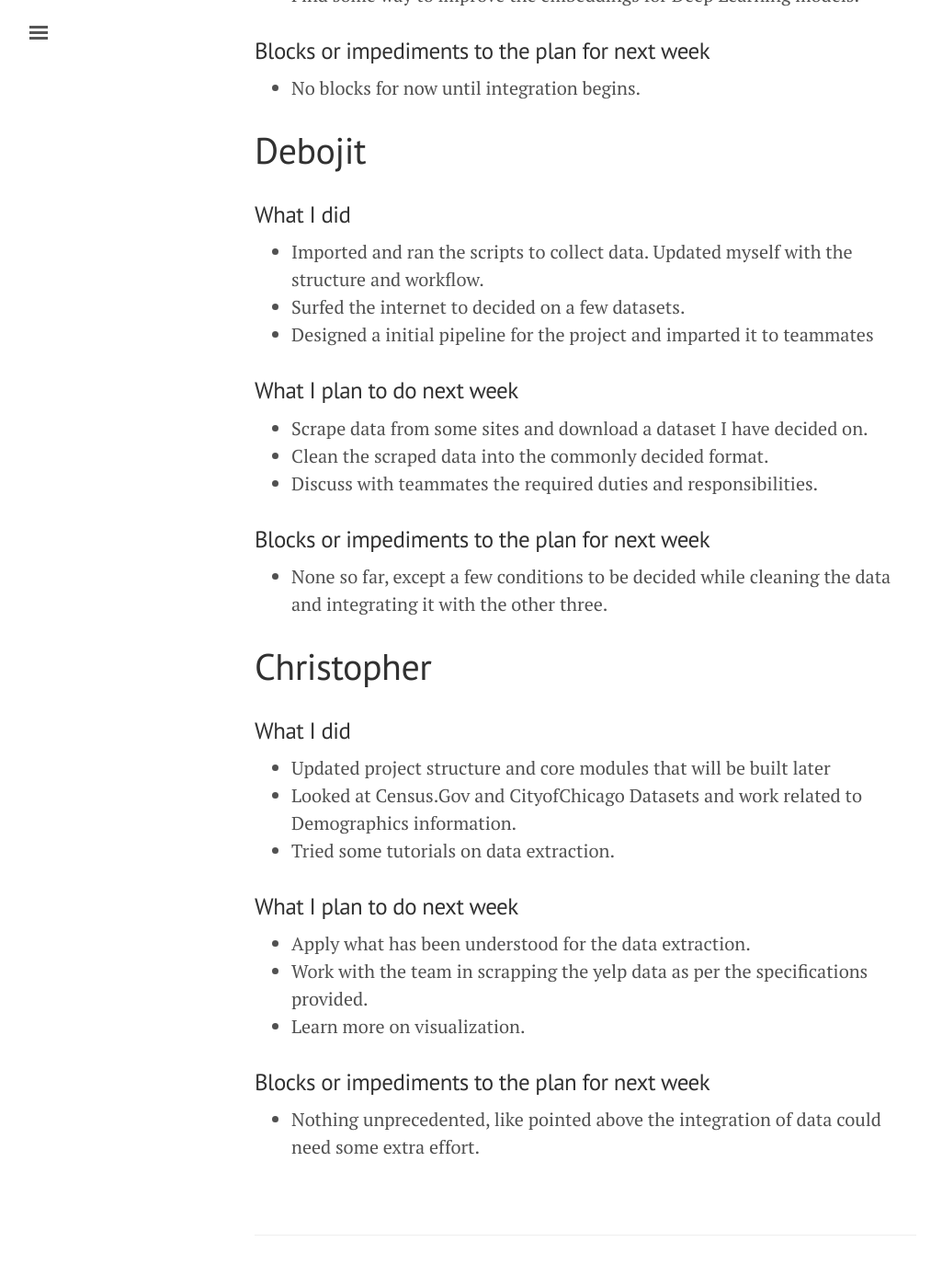
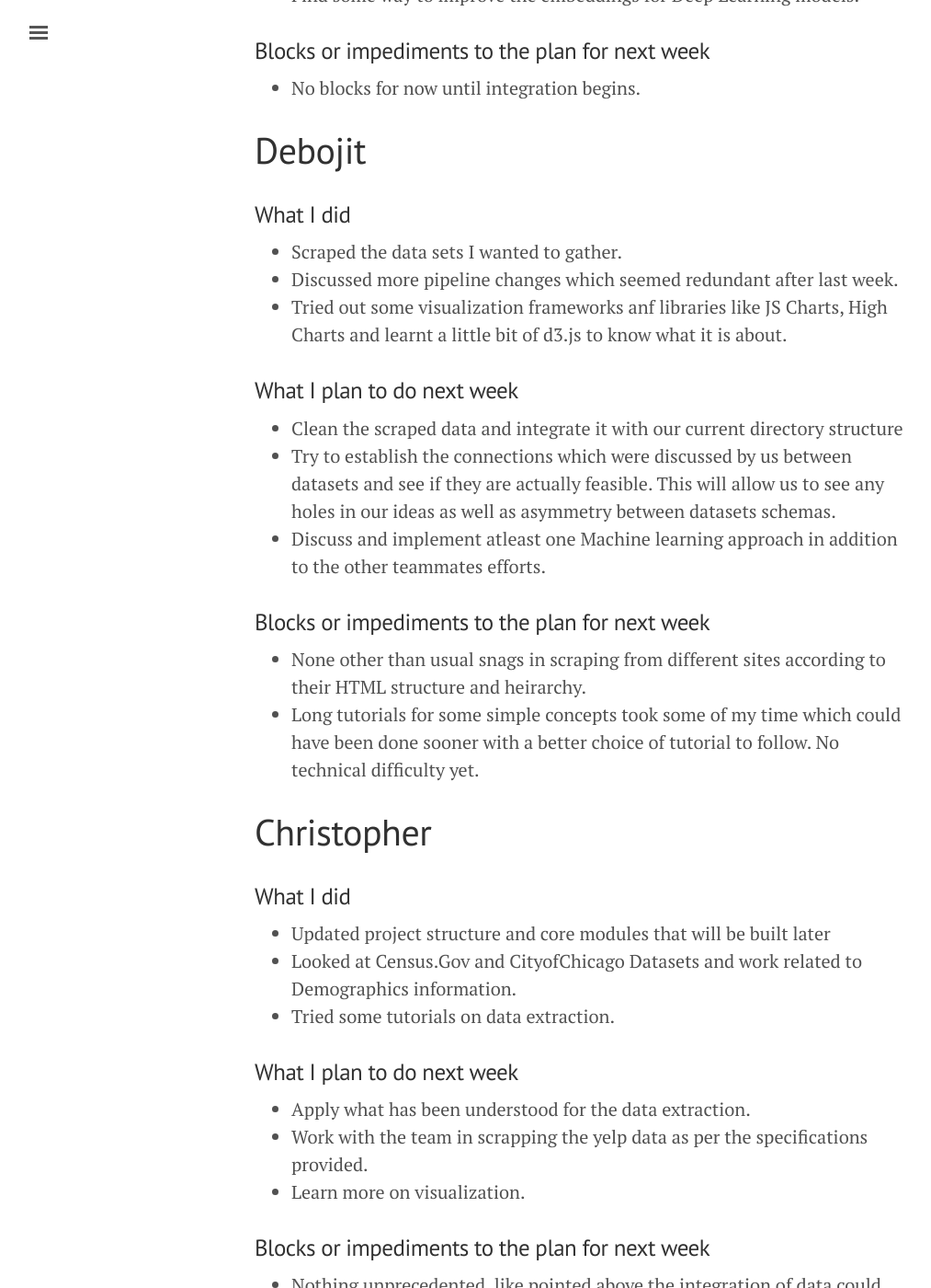
Before and after one commit to titu1994/IDS-Course-Project, a Jekyll site: the page built from _posts/2018-02-23-weekly-report-3.md, in a window 1280 px wide and 1400 px high, scrolled down 1772 px. Shown: the whole window at 92% size, without its empty margins (3-1016 px from the left). Built offline with Jekyll 4.4.1, drawn with Linux system fonts in a browser that asks for light colours.

Commit message:
Weekly report 23rd Feb

```diff
--- a/_posts/2018-02-23-weekly-report-3.md
+++ b/_posts/2018-02-23-weekly-report-3.md
@@ -57,17 +57,18 @@ title: Weekly Report 3 - Feb 19-23 2018
 # Debojit
 
 ### What I did
-- Imported and ran the scripts to collect data. Updated myself with the structure and workflow.
-- Surfed the internet to decided on a few datasets.
-- Designed a initial pipeline for the project and imparted it to teammates
+- Scraped the data sets I wanted to gather.
+- Discussed more pipeline changes which seemed redundant after last week.
+- Tried out some visualization frameworks anf libraries like JS Charts, High Charts and learnt a little bit of d3.js to know what it is about.
 
 ### What I plan to do next week
-- Scrape data from some sites and download a dataset I have decided on.
-- Clean the scraped data into the commonly decided format.
-- Discuss with teammates the required duties and responsibilities.
+- Clean the scraped data and integrate it with our current directory structure
+- Try to establish the connections which were discussed by us between datasets and see if they are actually feasible. This will allow us to see any holes in our ideas as well as asymmetry between datasets schemas.
+- Discuss and implement atleast one Machine learning approach in addition to the other teammates efforts.
 
 ### Blocks or impediments to the plan for next week
-- None so far, except a few conditions to be decided while cleaning the data and integrating it with the other three.
+- None other than usual snags in scraping from different sites according to their HTML structure and heirarchy.
+- Long tutorials for some simple concepts took some of my time which could have been done sooner with a better choice of tutorial to follow. No technical difficulty yet.
 
 # Christopher
 
```
